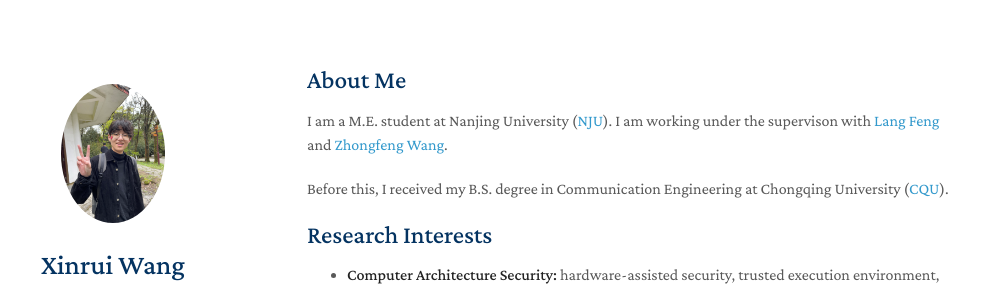
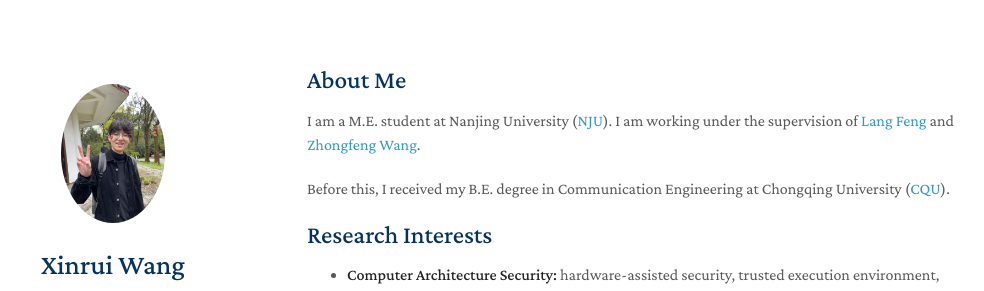
Before and after one commit to XC1a/XC1a.github.io, a Jekyll site: the page built from index.md, in a window 1280 px wide and 999 px high. Shown: the top 291 px of the window, without its empty margins (163-1147 px from the left). Built offline with Jekyll 4.4.1, drawn with Linux system fonts in a browser that asks for light colours; nearby versions of some CDN libraries; a style sheet for code colours, icons or effects is not loaded; our own code applies the rules of GitHub Pages for plain Markdown files.

Commit message:
Update index.md

```diff
--- a/index.md
+++ b/index.md
@@ -4,9 +4,9 @@ layout: homepage
 
 ## About Me
 
-I am a M.E. student at Nanjing University ([NJU](https://www.nju.edu.cn/en/)). I am working under the supervison with [Lang Feng](https://scholar.google.com/citations?hl=zh-CN&user=e9iLVAMAAAAJ) and [Zhongfeng Wang](https://scholar.google.com/citations?user=faC-qekAAAAJ&hl=zh-CN&oi=ao).
+I am a M.E. student at Nanjing University ([NJU](https://www.nju.edu.cn/en/)). I am working under the supervision of [Lang Feng](https://scholar.google.com/citations?hl=zh-CN&user=e9iLVAMAAAAJ) and [Zhongfeng Wang](https://scholar.google.com/citations?user=faC-qekAAAAJ&hl=zh-CN&oi=ao).
 
-Before this, I received my B.S. degree in Communication Engineering at Chongqing University ([CQU](https://english.cqu.edu.cn/)).
+Before this, I received my B.E. degree in Communication Engineering at Chongqing University ([CQU](https://english.cqu.edu.cn/)).
 
 ## Research Interests
 
```
